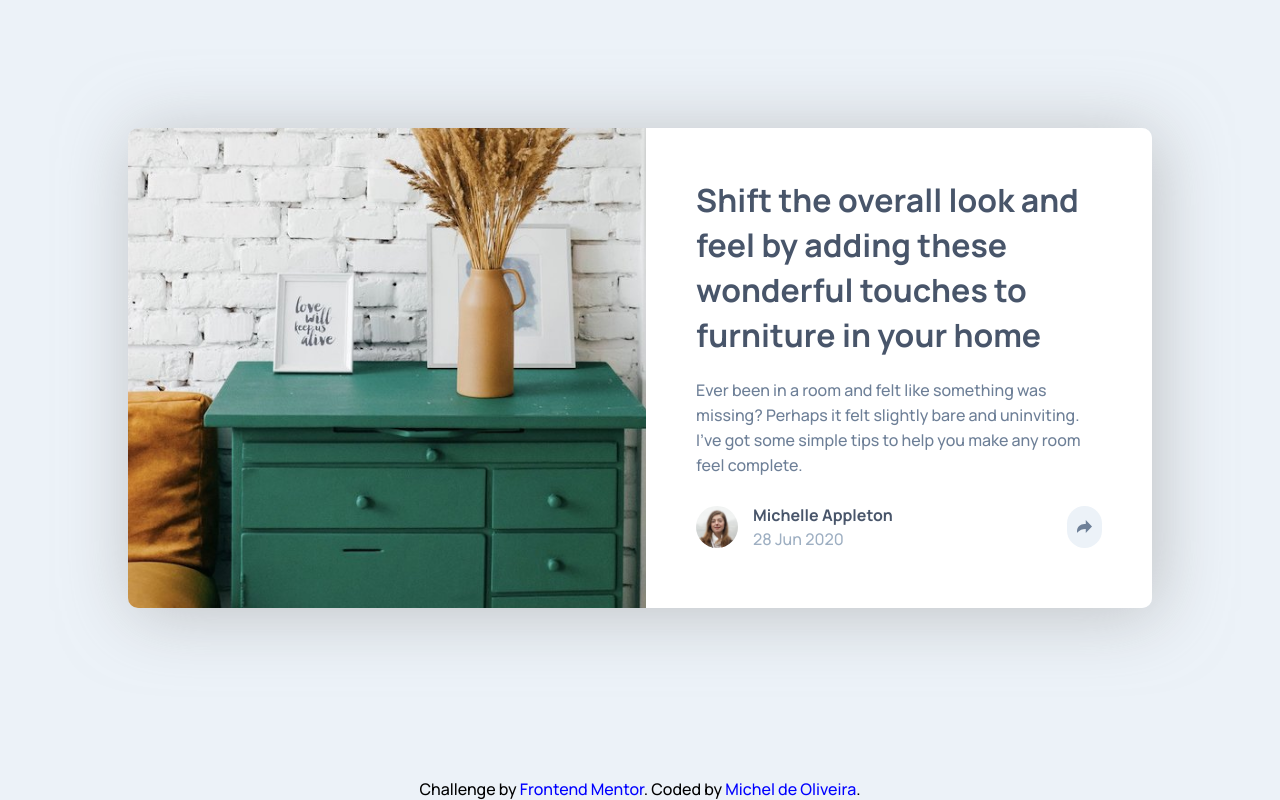
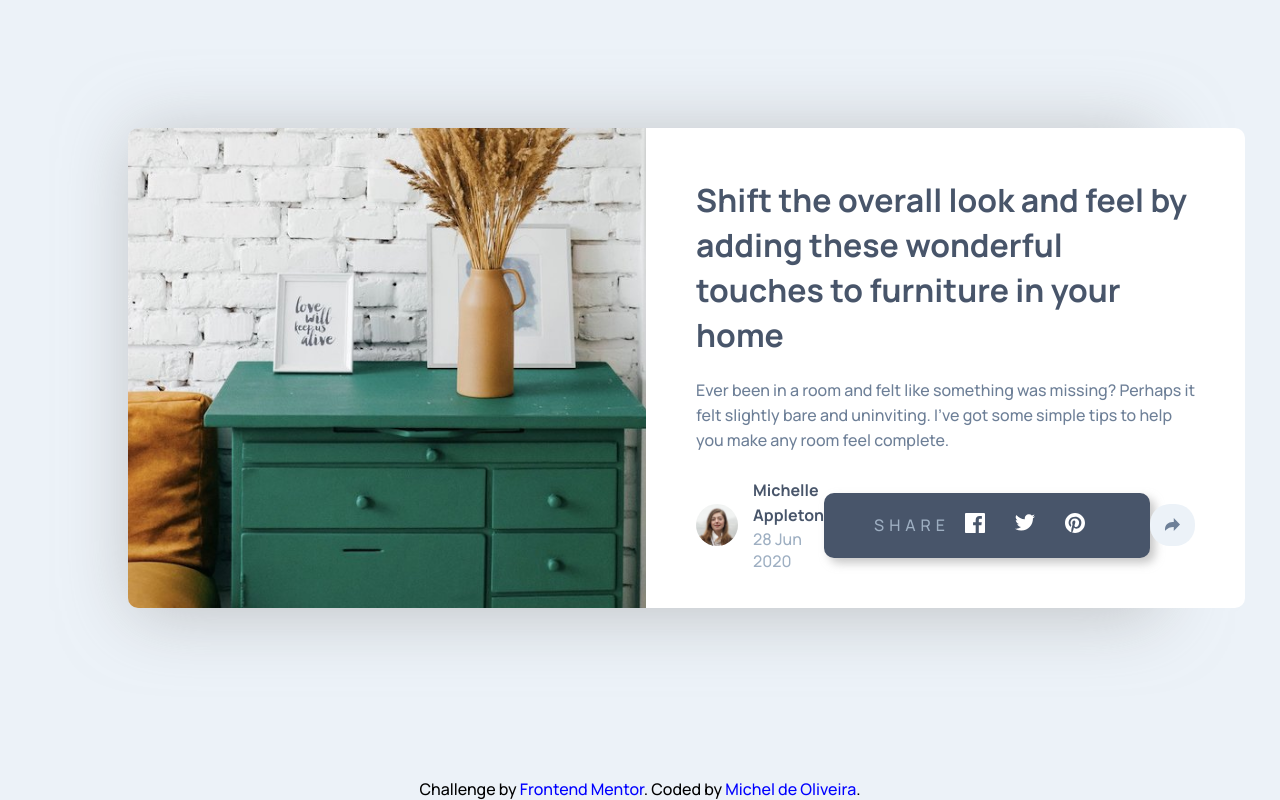
Before and after one commit to MichelNascimento/frontend-challenge-1, a plain HTML site: page article-preview-component-master/index.html in a window 1280 px wide. Drawn offline with Linux system fonts and the light colour scheme.

Commit message:
Creating sharing items

```diff
--- a/article-preview-component-master/index.html
+++ b/article-preview-component-master/index.html
@@ -35,20 +35,43 @@
           </div>
         </div>
 
+        <div class="share-container">
+          <span>
+            SHARE
+          </span>
+          <i>
+            <svg xmlns="http://www.w3.org/2000/svg" width="20" height="20">
+              <path fill="#FFF"
+                d="M18.896 0H1.104C.494 0 0 .494 0 1.104v17.793C0 19.506.494 20 1.104 20h9.58v-7.745H8.076V9.237h2.606V7.01c0-2.583 1.578-3.99 3.883-3.99 1.104 0 2.052.082 2.329.119v2.7h-1.598c-1.254 0-1.496.597-1.496 1.47v1.928h2.989l-.39 3.018h-2.6V20h5.098c.608 0 1.102-.494 1.102-1.104V1.104C20 .494 19.506 0 18.896 0z" />
+            </svg>
+          </i>
+          <i>
+            <svg xmlns="http://www.w3.org/2000/svg" width="20" height="17">
+              <path fill="#FFF"
+                d="M20 2.172a8.192 8.192 0 01-2.357.646 4.11 4.11 0 001.804-2.27 8.22 8.22 0 01-2.605.996A4.096 4.096 0 0013.847.248c-2.65 0-4.596 2.472-3.998 5.037A11.648 11.648 0 011.392 1a4.109 4.109 0 001.27 5.478 4.086 4.086 0 01-1.858-.513c-.045 1.9 1.318 3.679 3.291 4.075a4.113 4.113 0 01-1.853.07 4.106 4.106 0 003.833 2.849A8.25 8.25 0 010 14.658a11.616 11.616 0 006.29 1.843c7.618 0 11.922-6.434 11.663-12.205A8.354 8.354 0 0020 2.172z" />
+            </svg>
+          </i>
+          <i>
+            <svg xmlns="http://www.w3.org/2000/svg" width="20" height="20">
+              <path fill="#FFF"
+                d="M10 0C4.478 0 0 4.477 0 10c0 4.237 2.636 7.855 6.356 9.312-.088-.791-.167-2.005.035-2.868.182-.78 1.172-4.97 1.172-4.97s-.299-.6-.299-1.486c0-1.39.806-2.428 1.81-2.428.852 0 1.264.64 1.264 1.408 0 .858-.545 2.14-.828 3.33-.236.995.5 1.807 1.48 1.807 1.778 0 3.144-1.874 3.144-4.58 0-2.393-1.72-4.068-4.177-4.068-2.845 0-4.515 2.135-4.515 4.34 0 .859.331 1.781.745 2.281a.3.3 0 01.069.288l-.278 1.133c-.044.183-.145.223-.335.134-1.249-.581-2.03-2.407-2.03-3.874 0-3.154 2.292-6.052 6.608-6.052 3.469 0 6.165 2.473 6.165 5.776 0 3.447-2.173 6.22-5.19 6.22-1.013 0-1.965-.525-2.291-1.148l-.623 2.378c-.226.869-.835 1.958-1.244 2.621.937.29 1.931.446 2.962.446 5.522 0 10-4.477 10-10S15.522 0 10 0z" />
+            </svg>
+          </i>
+        </div>
+
         <i>
           <svg xmlns="http://www.w3.org/2000/svg" width="15" height="13">
             <path fill="#6E8098"
               d="M15 6.495L8.766.014V3.88H7.441C3.33 3.88 0 7.039 0 10.936v2.049l.589-.612C2.59 10.294 5.422 9.11 8.39 9.11h.375v3.867L15 6.495z" />
           </svg>
         </i>
-
       </div>
     </div>
   </div>
 
   <div class="attribution">
     Challenge by <a href="https://www.frontendmentor.io?ref=challenge" target="_blank">Frontend Mentor</a>.
-    Coded by <a href="https://github.com/MichelNascimento" target="_blank" >Michel de Oliveira</a>.
+    Coded by <a href="https://github.com/MichelNascimento" target="_blank">Michel de Oliveira</a>.
   </div>
 </body>
 
--- a/article-preview-component-master/styles.css
+++ b/article-preview-component-master/styles.css
@@ -55,9 +55,40 @@ h1 {
 }
 
 i {
-    padding: 10px 10px;
-    border-radius: 50px;
+    padding: 10px 15px;
+    border-radius: 20px;
     background-color: hsl(210, 46%, 95%);
+    cursor: pointer;
+    transition: 0.1s ease-in-out;
+}
+
+i:hover {
+    background-color: hsl(214, 17%, 51%);
+    transition: 0.1s ease-in-out;
+}
+
+i:hover svg path {
+    fill: hsl(210, 46%, 95%);
+    transition: 0.s ease-in-out;
+}
+
+.share-container {
+    background-color: hsl(217, 19%, 35%);
+    padding: 10px 50px;
+    border-radius: 10px;
+    box-shadow: 5px 5px 10px rgba(160, 160, 160, 0.6);
+    display: flex;
+    align-items: center;
+    justify-content: center;
+}
+
+.share-container span {
+    color: hsl(212, 23%, 69%);
+    letter-spacing: 5px;
+}
+
+.share-container i {
+    background-color: transparent;
 }
 
 .user-info {
```
